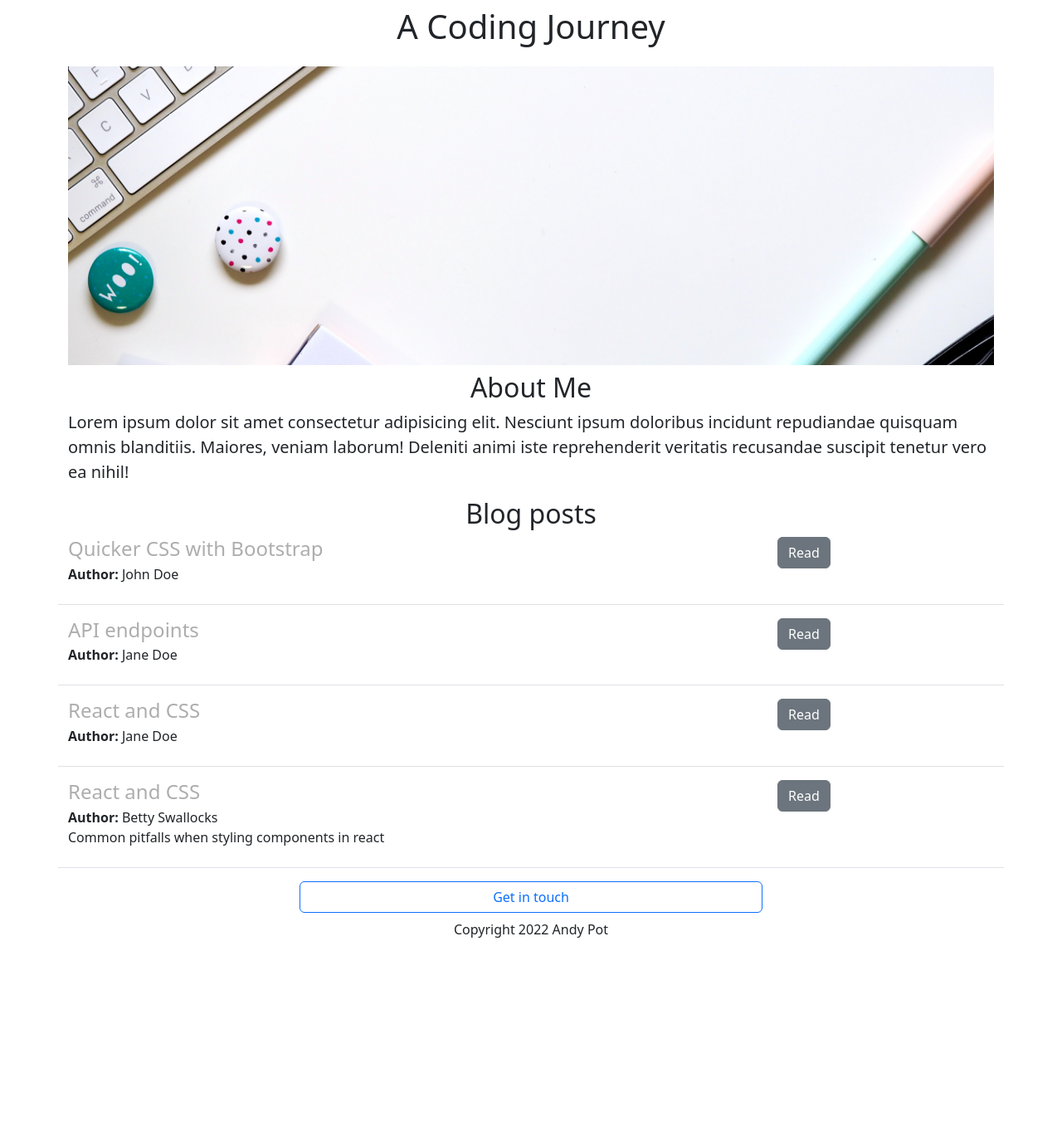
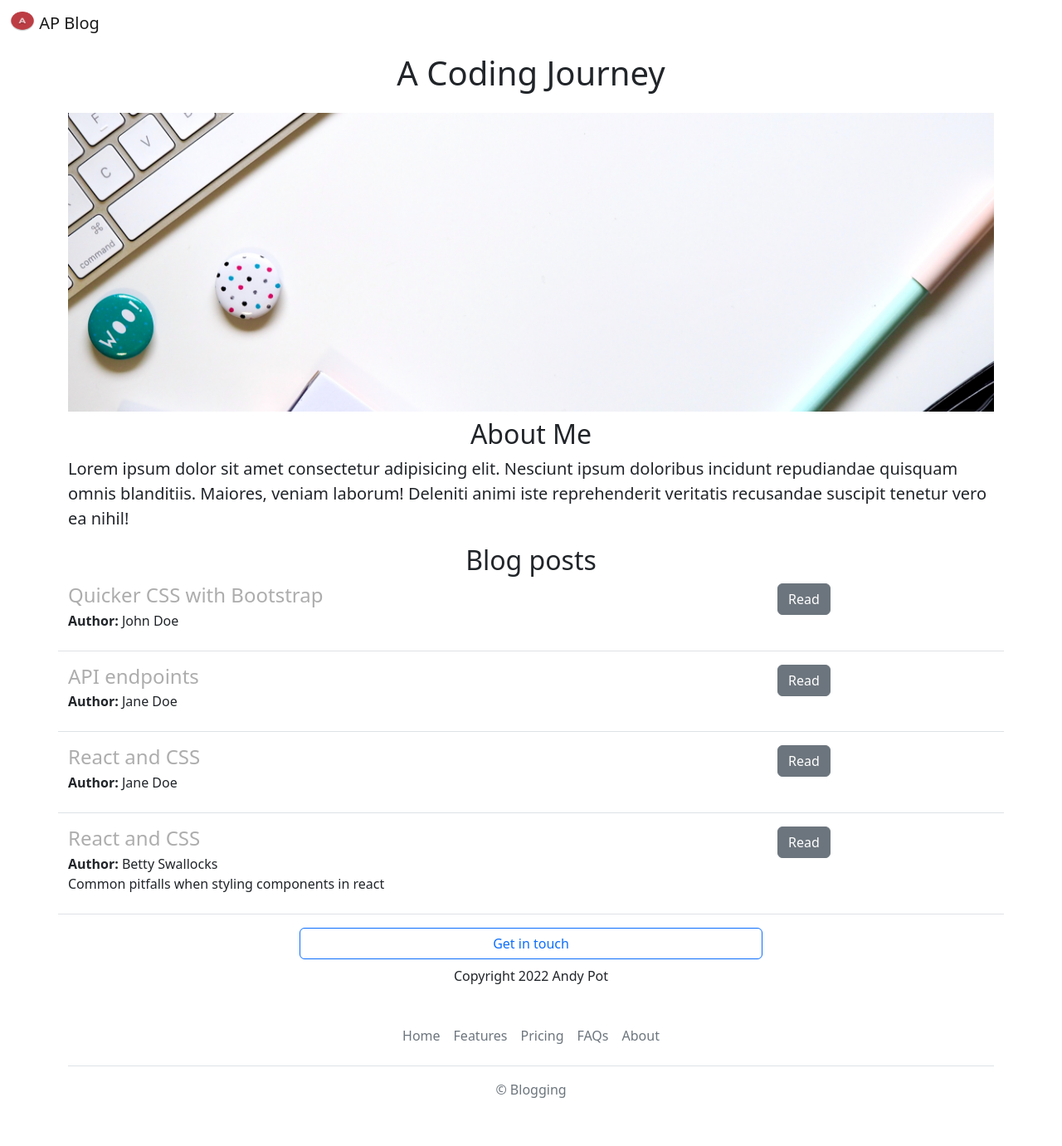
Before and after one commit to aguacaliente/blog-v3, a Flask app: page / in a window 1280 px wide. Shown: the whole page at 83% size. Before the commit the page ends 1130 px from the top, so only its background shows below. Run offline with Flask 3, Linux system fonts and the light colour scheme.

Commit message:
nav footer and placeholder logo

```diff
--- /dev/null
+++ b/templates/footer.html
@@ -0,0 +1,12 @@
+<div class="container">
+    <footer class="py-3 my-4">
+      <ul class="nav justify-content-center border-bottom pb-3 mb-3">
+        <li class="nav-item"><a href="#" class="nav-link px-2 text-muted">Home</a></li>
+        <li class="nav-item"><a href="#" class="nav-link px-2 text-muted">Features</a></li>
+        <li class="nav-item"><a href="#" class="nav-link px-2 text-muted">Pricing</a></li>
+        <li class="nav-item"><a href="#" class="nav-link px-2 text-muted">FAQs</a></li>
+        <li class="nav-item"><a href="#" class="nav-link px-2 text-muted">About</a></li>
+      </ul>
+      <p class="text-center text-muted">&copy; Blogging</p>
+    </footer>
+  </div>
--- a/templates/home.html
+++ b/templates/home.html
@@ -17,6 +17,7 @@
     </style>
 </head>
 <body>
+    {% include 'nav.html' %}
     <div class ="container">
     <h1 class="text-center mt-2 mb-4">A Coding Journey</h1>
     <img class="img-fluid" id="banner"src= "/static/blog-banner.jpeg" alt="" />
@@ -38,5 +39,6 @@
         </div>
         <div class="text-center mt-2 mb-4">Copyright 2022 Andy Pot</div>
 </div>
+{% include 'footer.html' %}
 </body>
 </html>
--- /dev/null
+++ b/templates/nav.html
@@ -0,0 +1,10 @@
+<nav class="navbar bg-light sm-shadow fixed-top bg-white">
+  <div class="container-fluid">
+    <a class="navbar-brand" href="#">
+      <img src="/static/Group2.png" alt="" width="30" height="24"
+      class="d-inline-block align-text-top">
+      AP Blog
+    </a>
+  </div>
+</nav>
+<div style = "height:56px;"></div>
```
Also changed, not shown: static/Group2.png (added).
